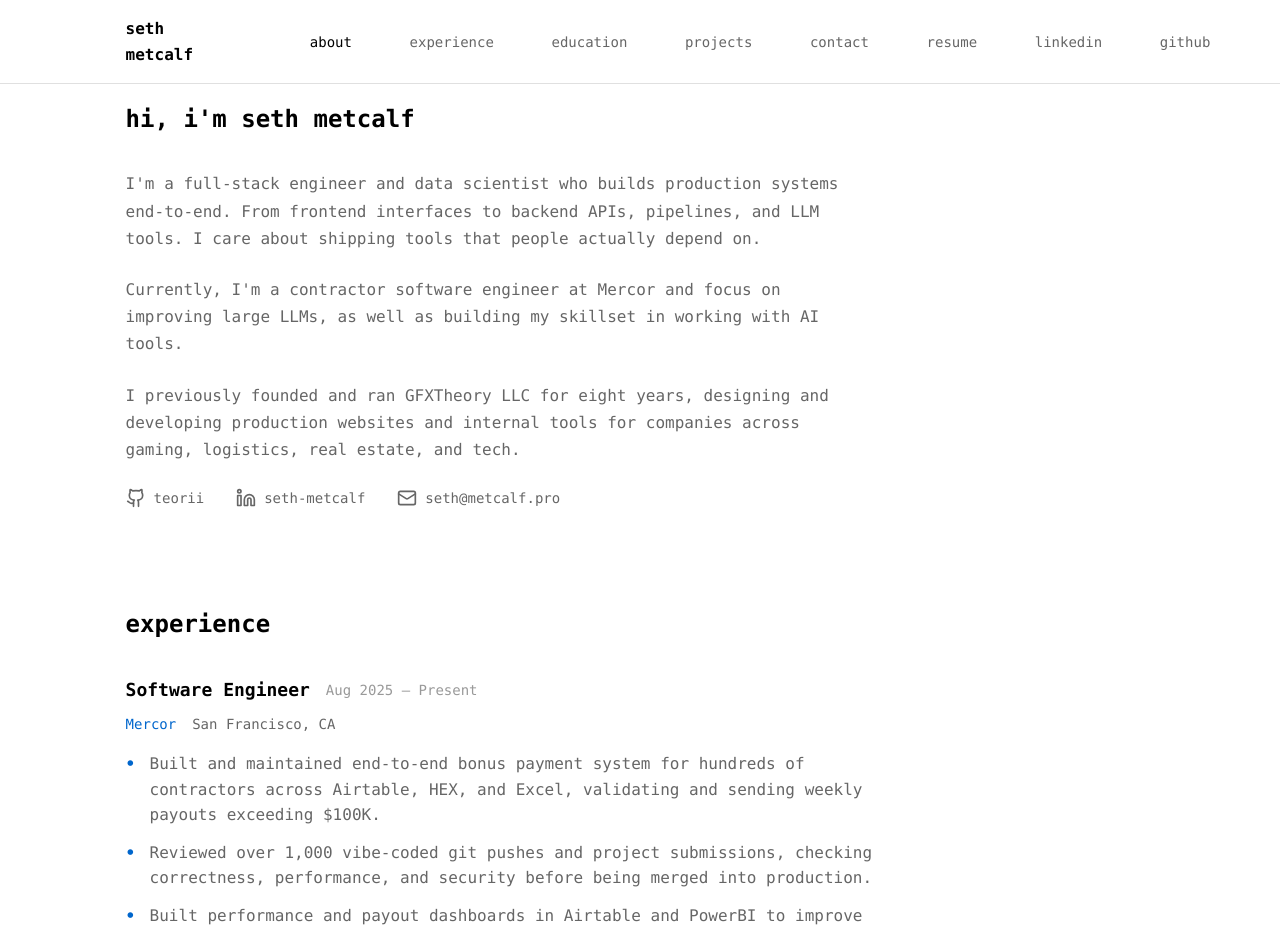
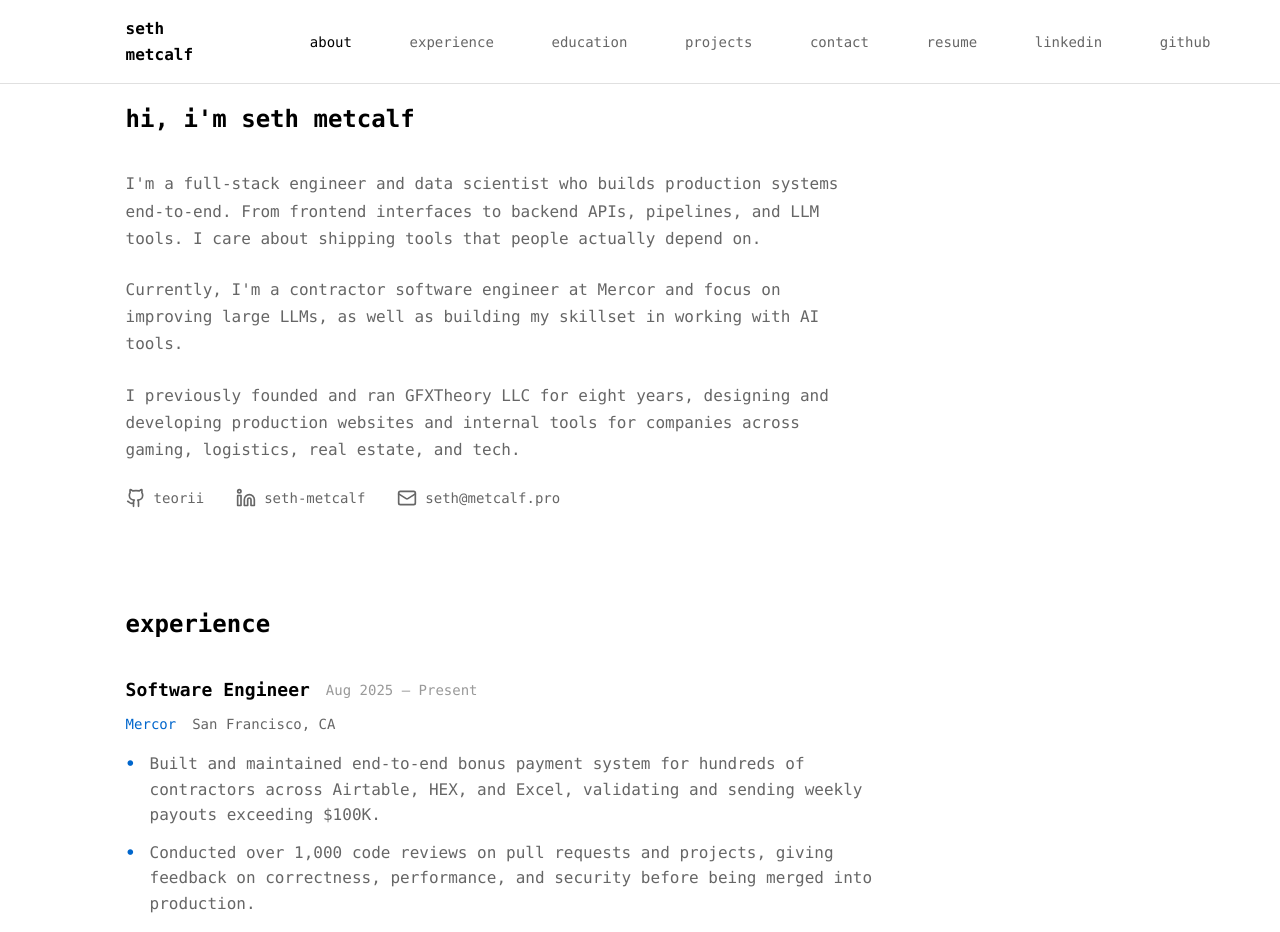
Before and after one commit to teorii/sethnijsmetcalf, a React (Vite) app: page / in a window 1280 px wide. Shown: the top 932 px of the page. Built offline with nearby package versions, Linux system fonts and the light colour scheme.

Commit message:
updated experience bulletpoint

```diff
--- a/src/App.jsx
+++ b/src/App.jsx
@@ -134,7 +134,7 @@ function App() {
       location: "San Francisco, CA",
       achievements: [
         "Built and maintained end-to-end bonus payment system for hundreds of contractors across Airtable, HEX, and Excel, validating and sending weekly payouts exceeding $100K.",
-        "Reviewed over 1,000 vibe-coded git pushes and project submissions, checking correctness, performance, and security before being merged into production.",
+        "Conducted over 1,000 code reviews on pull requests and projects, giving feedback on correctness, performance, and security before being merged into production.",
         "Built performance and payout dashboards in Airtable and PowerBI to improve contractor visibility and reduce Support team work load."
       ]
     },
```
